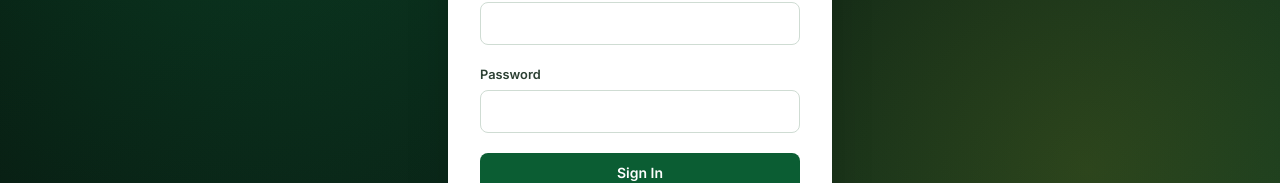
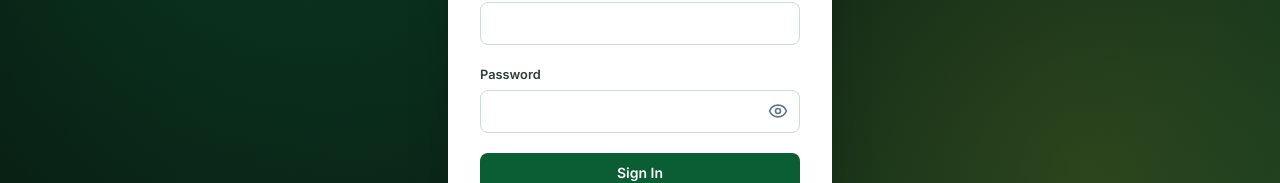
Before and after one commit to jonascodes15/futo_bio_alumni_association, a Next.js app: page /admin/login in a window 1280 px wide. Shown: the part 389-572 px from the top of the page. Built offline with nearby package versions, Linux system fonts and the light colour scheme; a web font is replaced by a local one.

Commit message:
feat(admin): implement password visibility toggle in login form

```diff
--- a/app/admin/login/page.tsx
+++ b/app/admin/login/page.tsx
@@ -3,13 +3,14 @@
 import { useState } from "react";
 import Image from "next/image";
 import { useRouter } from "next/navigation";
-import { Loader2 } from "lucide-react";
+import { Eye, EyeOff, Loader2 } from "lucide-react";
 import { Button } from "@/components/ui/button";
 
 export default function AdminLogin() {
   const router = useRouter();
   const [error, setError] = useState("");
   const [loading, setLoading] = useState(false);
+  const [showPassword, setShowPassword] = useState(false);
 
   async function onSubmit(e: React.FormEvent<HTMLFormElement>) {
     e.preventDefault();
@@ -50,7 +51,25 @@ export default function AdminLogin() {
         </div>
         <div>
           <label className="label">Password</label>
-          <input name="password" type="password" required autoComplete="current-password" className="field" />
+          <div className="relative">
+            <input
+              name="password"
+              type={showPassword ? "text" : "password"}
+              required
+              autoComplete="current-password"
+              className="field"
+              style={{ paddingRight: "2.75rem" }}
+            />
+            <button
+              type="button"
+              onClick={() => setShowPassword((v) => !v)}
+              aria-label={showPassword ? "Hide password" : "Show password"}
+              aria-pressed={showPassword}
+              className="absolute inset-y-0 right-0 flex w-11 items-center justify-center rounded-r-lg text-slate-500 hover:text-forest-700 focus-visible:text-forest-700 focus-visible:outline-none"
+            >
+              {showPassword ? <EyeOff className="h-5 w-5" /> : <Eye className="h-5 w-5" />}
+            </button>
+          </div>
         </div>
         {error && (
           <p role="alert" className="rounded-lg bg-red-50 px-3 py-2 text-sm font-medium text-red-700">
--- a/app/globals.css
+++ b/app/globals.css
@@ -46,6 +46,10 @@ body {
 .field::placeholder {
   color: #8a9a90;
 }
+/* Hide Edge's built-in password reveal so it doesn't clash with our toggle. */
+.field::-ms-reveal {
+  display: none;
+}
 
 .label {
   display: block;
```
